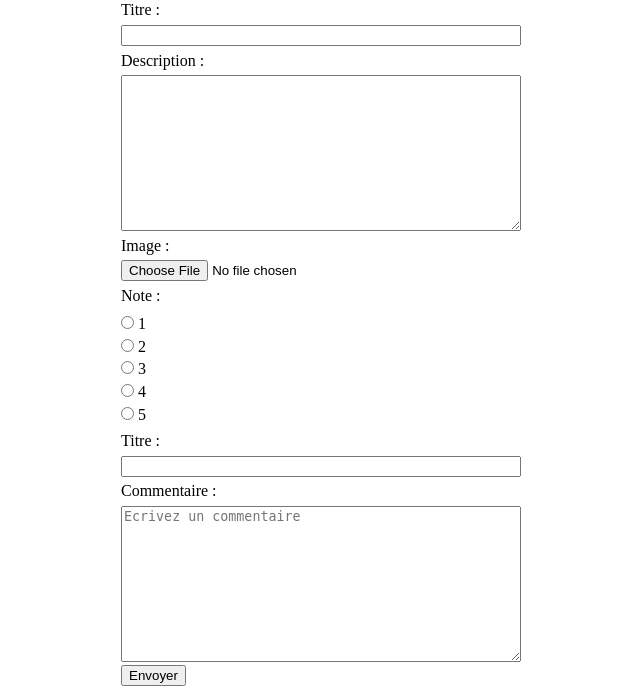
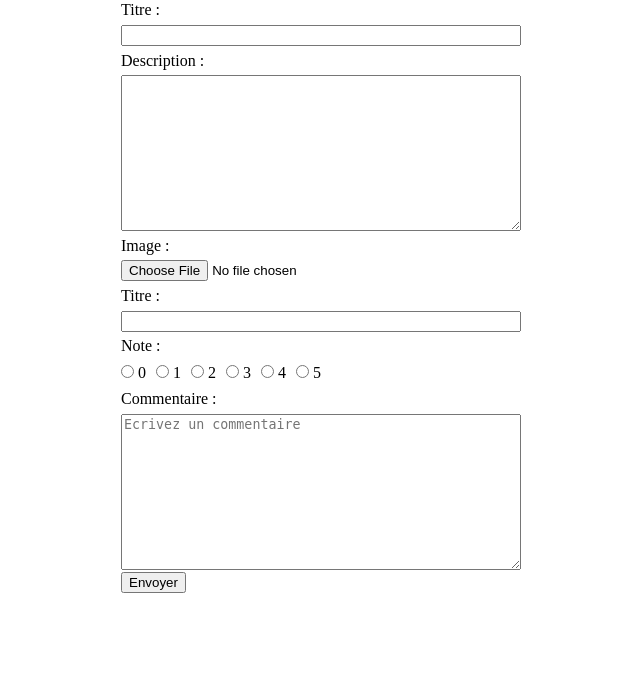
Before and after one commit to lisa367/OPC-Projet_9, a Django app: page /reviews/create-review-and-ticket/ in a window 1280 px wide. Shown: the part 144-838 px from the top of the page, without its empty margins (319-959 px from the left). After the commit the page ends 737 px from the top, so only its background shows below. Run offline with Django 4.2, Linux system fonts and the light colour scheme.

```diff
--- a/src/reviews_app/forms.py
+++ b/src/reviews_app/forms.py
@@ -5,6 +5,7 @@ from .models import Review
 
 class ReviewForm(forms.ModelForm):
     CHOICES = [
+        (0, 0),
         (1, 1),
         (2, 2),
         (3, 3),
--- a/src/reviews_app/models.py
+++ b/src/reviews_app/models.py
@@ -10,11 +10,11 @@ from tickets_app.models import Ticket
 class Review(m.Model):
     # ticket = m.CharField(max_length=128)
     ticket = m.ForeignKey(to=Ticket, on_delete=m.CASCADE)
+    headline = m.CharField(max_length=128)
     rating = m.PositiveSmallIntegerField(
         validators=[MinValueValidator(0), MaxValueValidator(5)]
     )
     user = m.ForeignKey(to=User, on_delete=m.CASCADE)
-    headline = m.CharField(max_length=128)
     body = m.TextField(max_length=8192)
     time_created = m.DateTimeField(auto_now_add=True)
 
--- a/src/static/css/style.css
+++ b/src/static/css/style.css
@@ -62,7 +62,7 @@ a:visited {
 .ticket,
 .original-ticket {
     border: 2px solid black;
-    min-width: 25rem;
+    min-width: 20rem;
     min-height: 15rem;
     max-width: 35rem;
     max-height: 25rem;
@@ -167,3 +167,12 @@ table {
 .form-review * {
     margin: 0.7% 0;
 }
+
+#note {
+    /* border: 1px solid red; */
+    display: flex;
+}
+
+#note label {
+    margin-right: 10px;
+}
```
